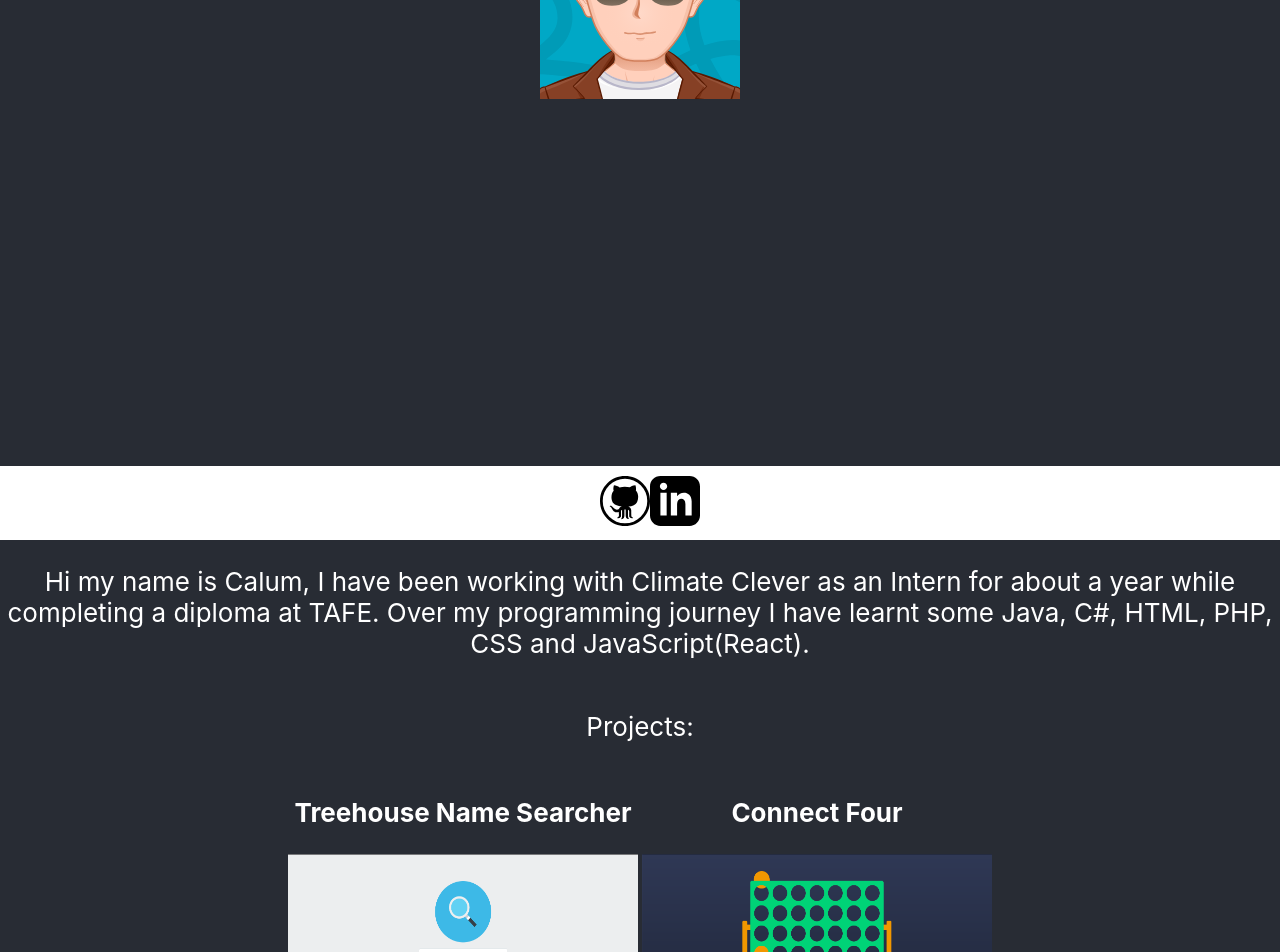
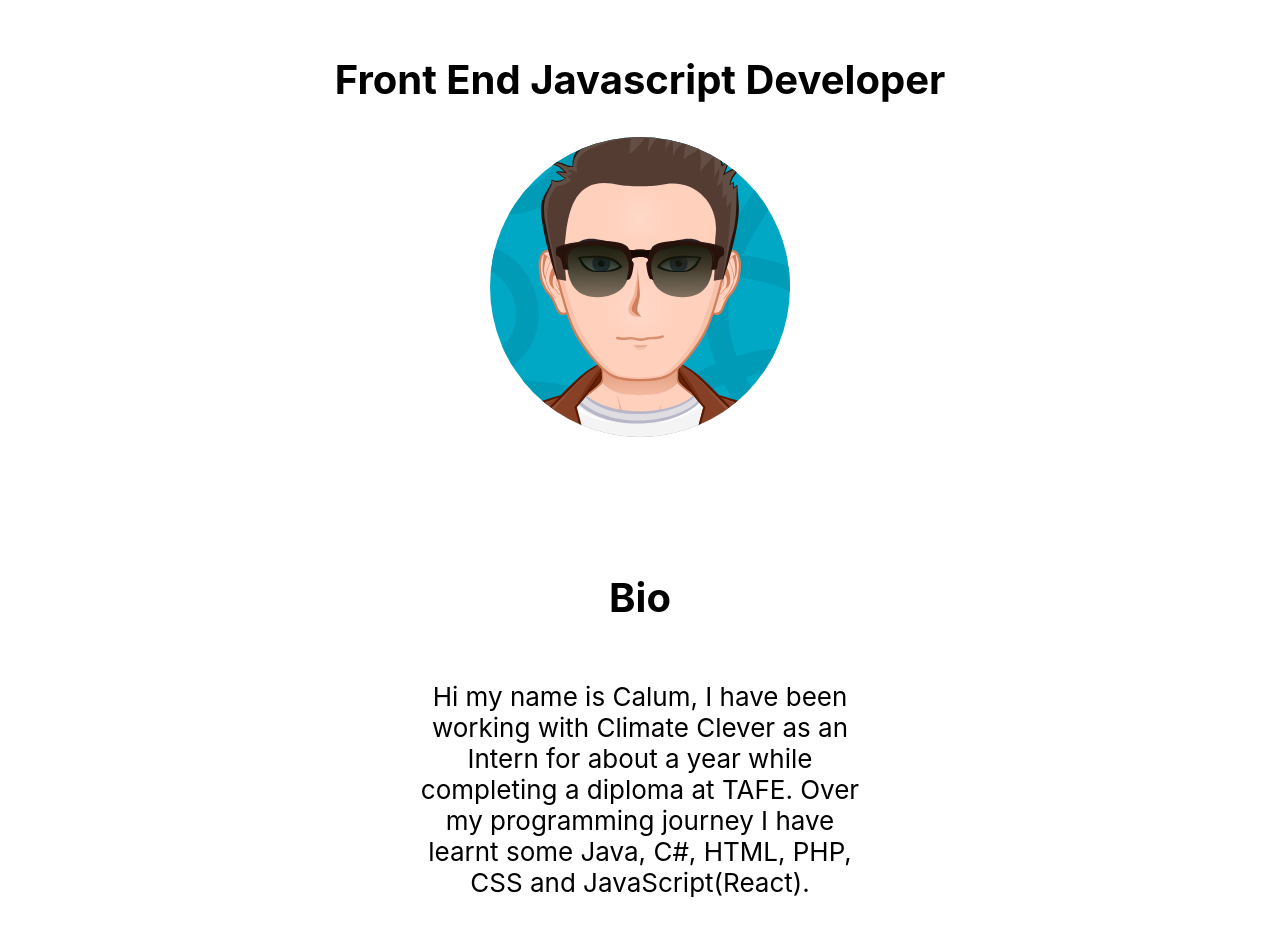
Before and after one commit to CalumSmith2401/my-portfolio, a React (Create React App) app: page / in a window 1280 px wide. Shown: the part 260-1212 px from the top of the page. Built offline with nearby package versions, Linux system fonts and the light colour scheme.

Commit message:
Added styles and created bio

```diff
--- a/public/index.html
+++ b/public/index.html
@@ -24,7 +24,7 @@
       work correctly both with client-side routing and a non-root public URL.
       Learn how to configure a non-root public URL by running `npm run build`.
     -->
-    <title>React App</title>
+    <title>Calum Smith's Portfolio</title>
   </head>
   <body>
     <noscript>You need to enable JavaScript to run this app.</noscript>
--- a/src/App.css
+++ b/src/App.css
@@ -14,12 +14,30 @@
 }
 
 .App-header {
-  background-color: #282c34;
+  position: relative;
+  background-color: "white";
   min-height: 100vh;
   display: flex;
   flex-direction: column;
   font-size: calc(10px + 2vmin);
-  color: white;
+  color: black;
+}
+
+.Avatar {
+  height: 300px;
+  width: 300px;
+  pointer-events: none;
+  margin-bottom: 30px;
+  border-radius: 50%;
+  margin-left: auto;
+  margin-right: auto;
+}
+
+.SocialMedia {
+  margin-top: 10px;
+  margin-bottom: 10px;
+  margin-right: 10%;
+  margin-left: 10%;
 }
 
 .App-link {
--- a/src/App.tsx
+++ b/src/App.tsx
@@ -1,7 +1,7 @@
 /* eslint-disable jsx-a11y/alt-text */
 import React from "react";
 import "./App.css";
-import { H1, P, FOOTER, TABLE } from "./styles";
+import { H1, P, FOOTER, TABLE, H2, P1, BioDiv } from "./styles";
 import avatar from "./AvatarMaker.svg";
 import GitHubIcon from "./GitHubIcon.svg";
 import LinkedInIcon from "./LinkedInIcon.svg";
@@ -12,19 +12,21 @@ function App() {
   return (
     <div className="App">
       <header className="App-header">
-        <H1>Calum's Portfolio</H1>
-        <P>
-          <img src={avatar} width="200px" height="200px" />
-        </P>
+        <H1>Calum Smith</H1>
+        <H2>Front End Javascript Developer</H2>
+        <img src={avatar} className="Avatar" alt="avatar" />
       </header>
       <body className="App-header">
-        <P>
-          Hi my name is Calum, I have been working with Climate Clever as an
-          Intern for about a year while completing a diploma at TAFE. Over my
-          programming journey I have learnt some Java, C#, HTML, PHP, CSS and
-          JavaScript(React).
-        </P>
-        <P>Projects:</P>
+        <H2>Bio</H2>
+        <BioDiv>
+          <P1>
+            Hi my name is Calum, I have been working with Climate Clever as an
+            Intern for about a year while completing a diploma at TAFE. Over my
+            programming journey I have learnt some Java, C#, HTML, PHP, CSS and
+            JavaScript(React).
+          </P1>
+        </BioDiv>
+        <H2>Projects:</H2>
         <TABLE>
           <tr>
             <th>
--- a/src/styles.ts
+++ b/src/styles.ts
@@ -1,25 +1,50 @@
 import styled from "@emotion/styled";
 
 export const H1 = styled.h1(() => ({
-  color: "#000066",
   position: "relative",
+  fontSize: "70px",
+  marginTop: "150px",
+}));
+
+export const H2 = styled.h2(() => ({
+  fontSize: "40px",
 }));
 
 export const P = styled.p(() => ({
-  color: "white",
-  position: "relative",
-  bottom: 0
+  color: "black",
+  textAlign: "center",
+  boxSizing: "border-box",
+  bottom: 0,
+}));
+
+export const P1 = styled.p(() => ({
+  color: "black",
+  textAlign: "center",
+  boxSizing: "border-box",
+  bottom: 0,
+}));
+
+export const BioDiv = styled.div(() => ({
+  width: "35%",
+  marginLeft: "auto",
+  marginRight: "auto"
 }));
 
 export const FOOTER = styled.footer(() => ({
-  background: "white",
+  background: "grey",
   width: "100%",
   position: "fixed",
-  padding: "10px",
-  bottom: "0",
+  padding: "5px",
+  top: "0",
+}));
+
+export const A = styled.a(() => ({
+  color: "yellow",
+  textDecoration: "none",
 }));
 
 export const TABLE = styled.table(() => ({
   marginLeft: "auto",
-  marginRight: "auto"
+  marginRight: "auto",
+  borderSpacing: "50px 0px"
 }));
```
Also changed, not shown: 1 other file (tests, documents, lock files or other folders).
